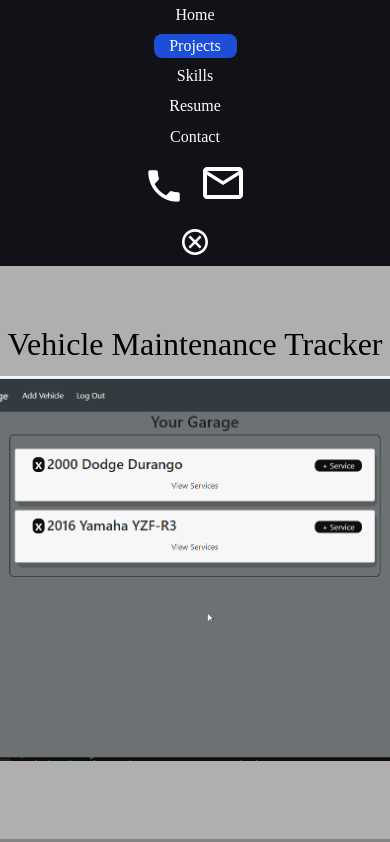
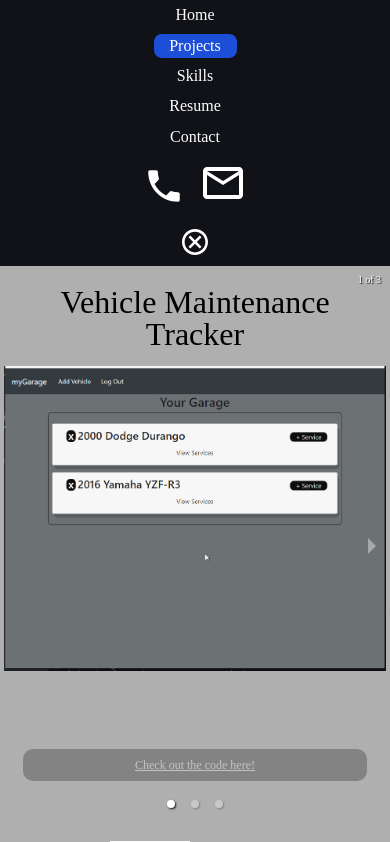
Before and after one commit to stackpearson/react-portfolio, a React (Create React App) app: page /projects in a window 390 px wide. Shown: the top 842 px of the page. Built offline with nearby package versions, Linux system fonts and the light colour scheme.

Commit message:
styling fixes for mobile

```diff
--- a/src/components/Calendar.js
+++ b/src/components/Calendar.js
@@ -6,7 +6,7 @@ function Calendar() {
   const selectLastHalfYear = contributions => {
     const currentYear = new Date().getFullYear();
     const currentMonth = new Date().getMonth();
-    const shownMonths = 6;
+    const shownMonths = 5;
 
     return contributions.filter(activity => {
       const date = new Date(activity.date);
--- a/src/pages/Projects.js
+++ b/src/pages/Projects.js
@@ -14,7 +14,7 @@ const Projects = () => {
                     <div className='project-header'>
                         <h2>Vehicle Maintenance Tracker</h2>
                     </div>
-                    <img className='project-image' src={garageGif} />
+                    <img className='project-image' alt='GIF demonstrating the UI of a garage maintenance application' src={garageGif} />
                     <div className='project-link'>
                         <a href='https://github.com/stackpearson/mygarage-frontend' target='blank' className="legend">Check out the code here!</a>
                     </div>
@@ -23,7 +23,7 @@ const Projects = () => {
                     <div className='project-header'>
                         <h2>Spotify Song Analyzer</h2>
                     </div>
-                    <img className='project-image' src={spotifyGif} />
+                    <img className='project-image' alt='GIF demonstrating the UI of a spotify song analyzer application' src={spotifyGif} />
                     <a href='https://github.com/stackpearson/spotify-live' target='blank' className="legend">Check out the code here!</a>
                 </div>
                 <div>
@@ -31,7 +31,7 @@ const Projects = () => {
                         <h2>Coming soon!</h2>
                         <h2>3D Printing Job Tracker</h2>
                     </div>
-                    <img className='temp project-image' src={printProjectTemp} />
+                    <img className='temp project-image' alt='blurred image of a khanbhan board like application to be developed in the future' src={printProjectTemp} />
                     <a href='https://github.com/stackpearson/3d-printing-api' target='blank' className="legend">Check out the code here!</a>
                 </div>
             </Carousel>
--- a/src/styles/Calendar.css
+++ b/src/styles/Calendar.css
@@ -29,7 +29,7 @@
 
 @media (max-width: 405px) {
     .calendar {
-        padding: .1em;
+        padding: .5em;
         margin: 0 auto;
         border: none;
     }
--- a/src/styles/Home.css
+++ b/src/styles/Home.css
@@ -2,6 +2,7 @@
     display: flex;
     justify-content: center;
     align-items: center;
+    margin: .1em;
 }
 
 .bio {
--- a/src/styles/Projects.css
+++ b/src/styles/Projects.css
@@ -1,11 +1,5 @@
 .project-container {
-    display: flex;
-    flex: 1;
-    justify-content: center;
-    align-items: center;
-    padding-top: 5vh;
-    overflow-y: auto;
-    margin-bottom: 75px;
+    margin-bottom: 85px;
   }
 
   .project-header {
@@ -15,8 +9,7 @@
   .carousel-root {
     max-width: 800px;
     padding: 1vw;
-    display: flex;
-    flex-direction: column;
+    margin: 0 auto;
   }
 
   .temp {
```
